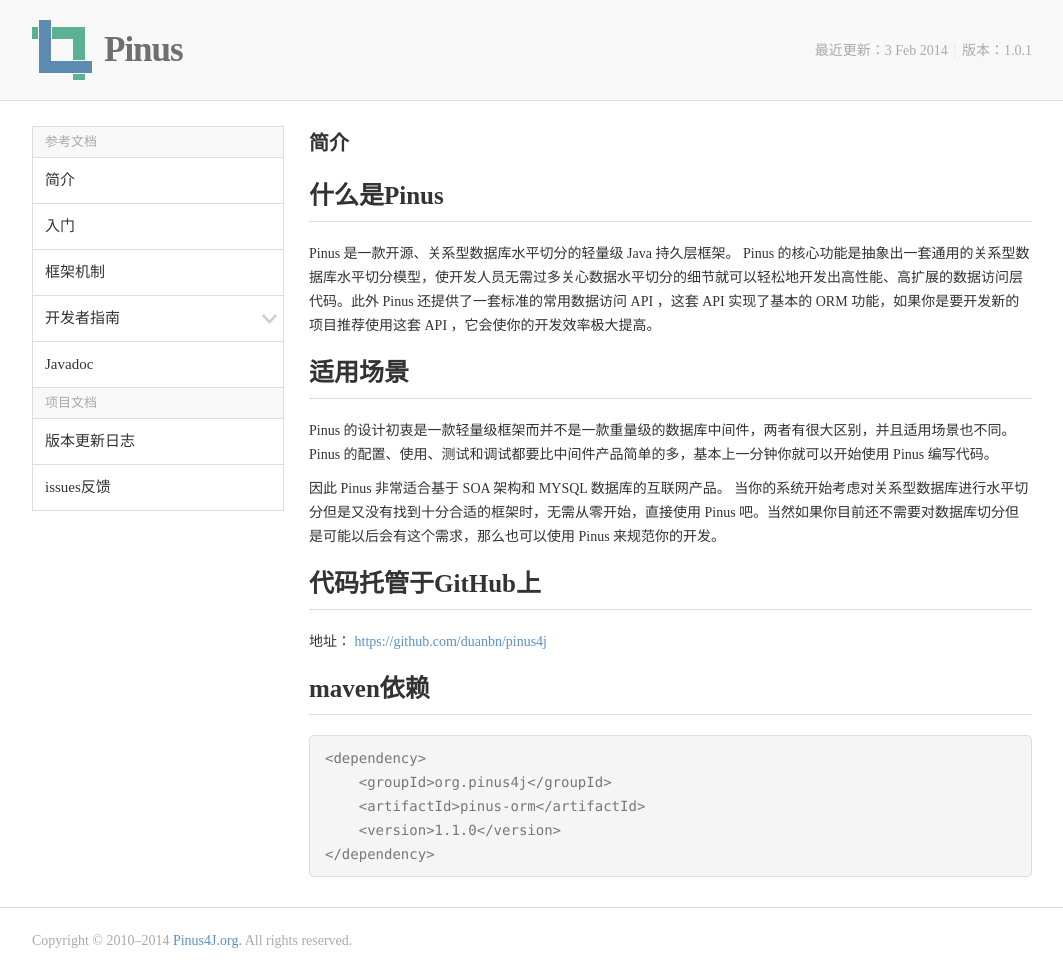
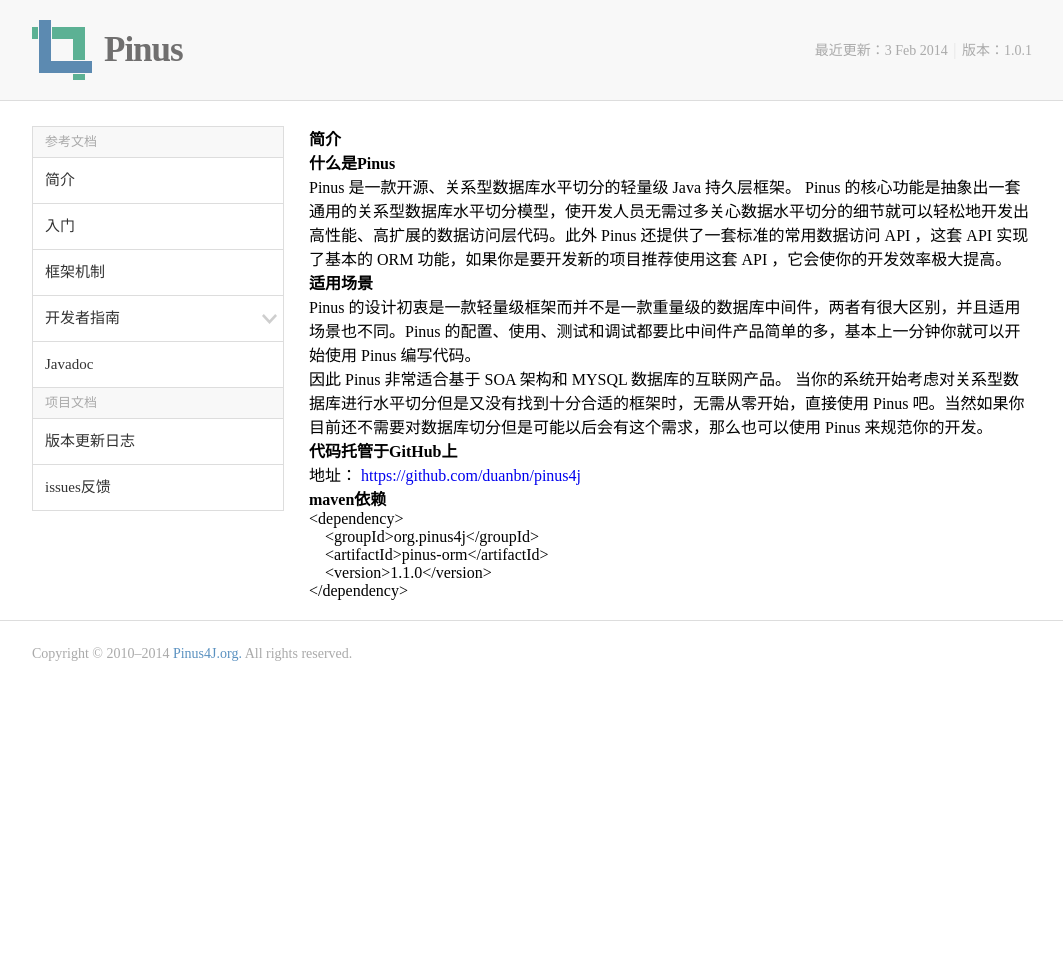
Before and after one commit to duanbn/pinus4j, a Jekyll site: the page built from _posts/2015-02-12-brief.md, in a window 1280 px wide. Shown: the whole page, without its empty margins (108-1171 px from the left). Built offline with Jekyll 4.4.1, drawn with Linux system fonts in a browser that asks for light colours; after the commit the page ends 900 px from its top, so only the background shows below that.

Commit message:
Update base.css

```diff
--- a/css/base.css
+++ b/css/base.css
@@ -38,18 +38,7 @@ a { text-decoration:none; blr:expression(this.onFocus=this.blur());/*针对 IE*/
 
 /* content */
 .content { float:left; width:723px; height:auto;}
-.content h1 { width:723px; margin-bottom:10px; margin-top:10px; line-height:50px; margin-bottom:20px; border-bottom:#ddd 1px solid; font-size:25px; font-weight:bold; color:#333;}
-.content h2 { line-height:35px; margin-bottom:10px; font-size:20px; font-weight:bold; color:#333;}
-.content h3 { line-height:30px; margin-bottom:5px; font-size:16px; font-weight:bold; color:#333;}
-.content p { line-height:24px; font-size:14px; color:#333; margin-bottom:10px;}
-.content a { color:#5a91c0; font-size:14px; text-decoration:none;}
-.content a:hover { color:#4f88b8; text-decoration:underline;}
-.content .highlight { width:691px; padding:10px 15px; border-radius:5px; background:#f5f5f5; border:#dddddd 1px solid; margin-bottom:10px;}
-.content code { width:691px; font-family:Monaco,Menlo,Consolas,monospace; color:#777; font-size:14px; line-height:24px;}
-.content .highlight span { font-family:Monaco,Menlo,Consolas,monospace; color:#777; font-size:14px; line-height:24px;}
-.content tt { font-size:12px; font-family:Monaco,Menlo,Consolas,"Courier New",monospace; border-radius:3px; background:#f6e2bc; padding:1px 3px; margin-left:5px; margin-right:5px;}
-.content ul { margin-left:25px; color:#333; font-size:14px; margin-bottom:10px;}
-.content li { line-height:24px; font-size:14px; color:#333;}
+
 
 
 /* footer */
```
